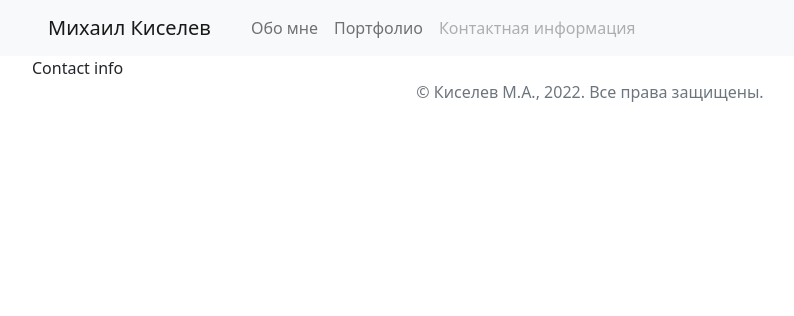
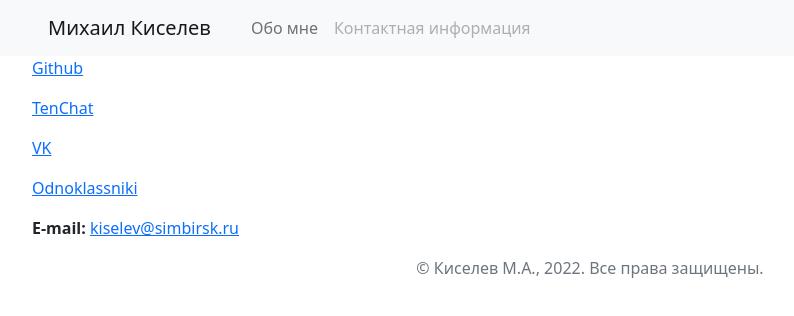
Before and after one commit to mikhail-a-kiselev/kiselevsu, a Next.js app: page /contact in a window 1280 px wide. Shown: the top 316 px of the page, without its empty margins (50-844 px from the left). Built offline with nearby package versions, Linux system fonts and the light colour scheme.

Commit message:
hide portfolio link, minor fixes

```diff
--- /dev/null
+++ b/next.config.js
@@ -0,0 +1,8 @@
+/**
+ * @type {import('next').NextConfig}
+ */
+const nextConfig = {
+  basePath: '',
+}
+
+module.exports = nextConfig
--- a/src/layouts/topnav.tsx
+++ b/src/layouts/topnav.tsx
@@ -20,7 +20,7 @@ function GetMenuItem(item: TopNavItem, key:any, route:any) {
 function Topnav() {
   const links = [
     {"link":"/about", "text":texts.ABOUT},
-    {"link":"/portfolio", "text":texts.PORTFOLIO},
+//    {"link":"/portfolio", "text":texts.PORTFOLIO},
     {"link":"/contact", "text":texts.CONTACT},
   ];
   const route = useRouter().route;
--- a/src/pages/about.tsx
+++ b/src/pages/about.tsx
@@ -263,10 +263,10 @@ function About () {
         <p><b>Мобильные игры на Phonegap (Cordova).</b> Линии классические (Lines Classic), Аквалинии (Aqualines), 3 спартанца (3 spartans), Trivia Land, Flipix.
         По своей сути это фронтенд, но при отсутствии нужных плагинов приходилось их делать самостоятельно (Android, Java). В качестве бэкенда использовали MongoLab.
         </p>
-        <p><b>Московский Регистр Качества Образования (МРКО).</b> Исправление багов и добавление новых фич в дневниках. Все самописное, PHP+MySQL, накопился большой технический долг. Fullstack.</p>
+        <p><b>Московский Регистр Качества Образования (МРКО).</b> Исправление багов и добавление новых фич в дневниках московских школ. Все самописное, PHP+MySQL, на тот момент в проекте накопился большой технический долг. Fullstack.</p>
         <p><b>Lorus SCM.</b> CRM логистической компании. Исправление багов, реализация новых фич. Frontend, React + Redux.</p>
         <p><b>Дети и Наука.</b>Мной написан фреймворк для быстрой разработки интерактивных заданий (прямо в HTML файле заполняется JSON, пишутся недостающие стили, если нет виджета с необходимым функционалом и он в будущем не будет переиспользован, пишется кастомный виджет). Выпущено несколько версий. Разработано несколько сотен интерактивов.
-        Интерактивы с бэкендом не взаимодействуют. Frontend.
+        Интерактивы с бэкендом не взаимодействуют. Данные интерактивы используются в нескольких образовательных платформах, в том числе Центр Педагогического Мастерства и Яндекс.Учебник. Frontend.
         </p>
         <p>Также были небольшие проекты, такие как лендинги, доработки интернет-магазинов и т.п.</p>
       </div>
--- a/src/pages/contact.tsx
+++ b/src/pages/contact.tsx
@@ -1,7 +1,13 @@
 import React from 'react'
 
 function Contact () {
-  return <div>Contact info</div>
+  return <div>
+    <p><a href="https://github.com/mikhail-a-kiselev">Github</a></p>
+    <p><a href="https://tenchat.ru/MikhailKiselev">TenChat</a></p>
+    <p><a href="https://vk.com/mikhail_kiselev">VK</a></p>
+    <p><a href="https://ok.ru/mikhailkiselev">Odnoklassniki</a></p>
+    <p><b>E-mail:</b> <a href="mailto:kiselev@simbirsk.ru">kiselev@simbirsk.ru</a></p>
+  </div>
 }
 
 export default Contact
--- a/tsconfig.json
+++ b/tsconfig.json
@@ -12,7 +12,7 @@
     "forceConsistentCasingInFileNames": true,
     "noEmit": true,
     "incremental": true,
-    "tsBuildInfoFile": "/tmp/my-proj/tsbuildinfo",
+//    "tsBuildInfoFile": "/tsbuildinfo",
     "esModuleInterop": true,
     "module": "esnext",
     "moduleResolution": "node",
```
